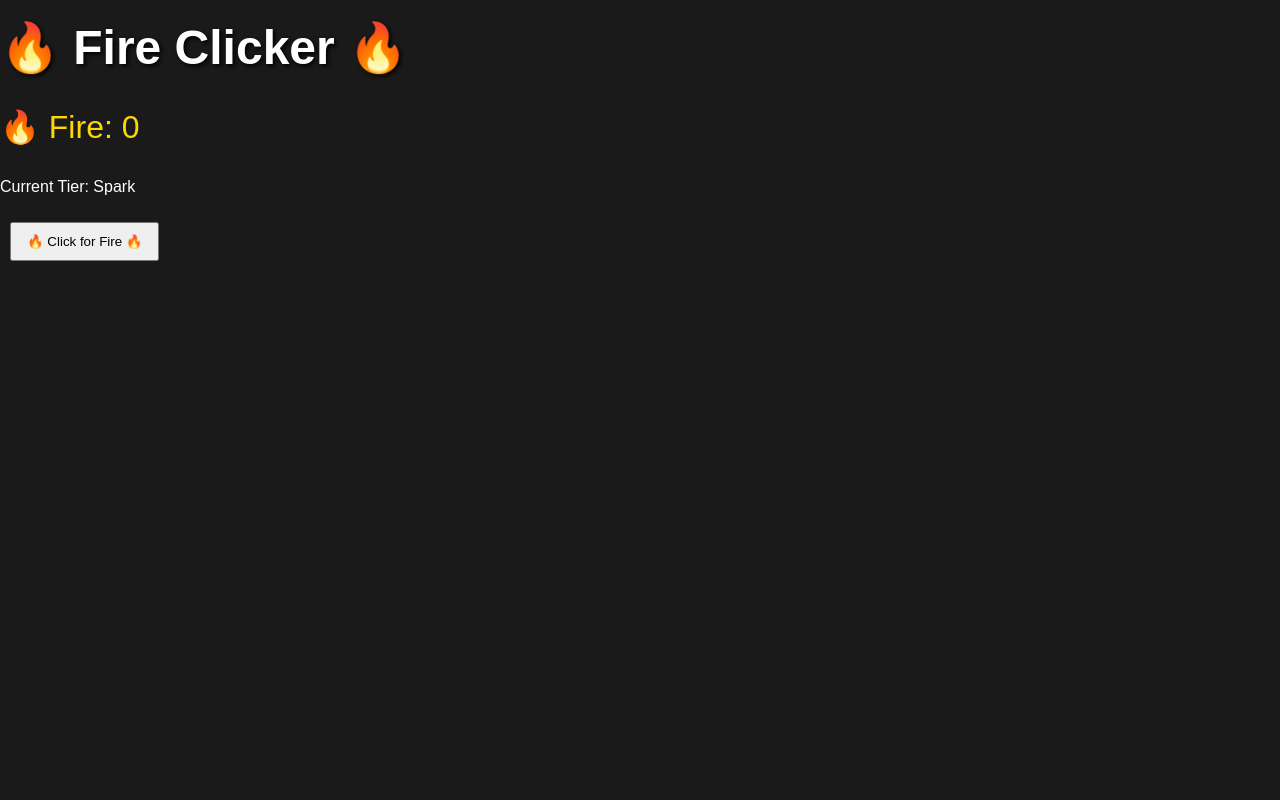
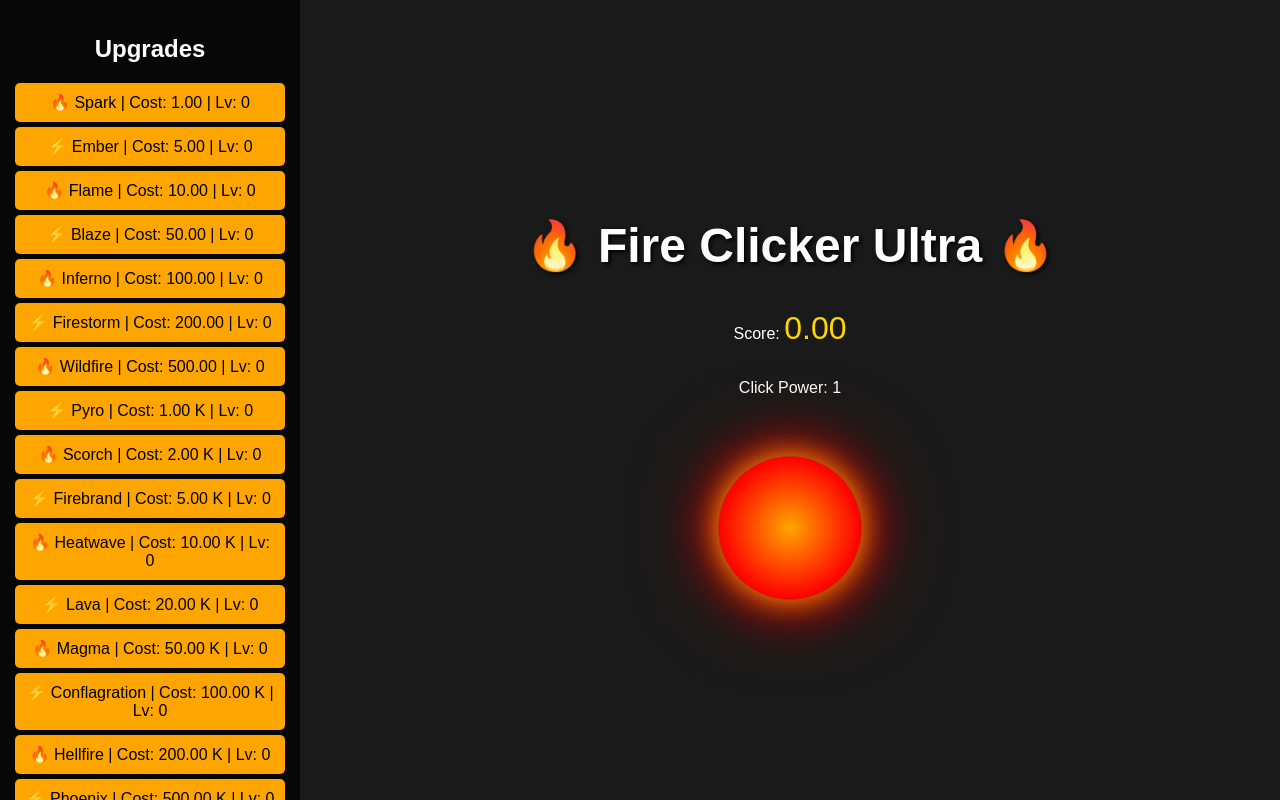
Before and after one commit to chenuldamvidu/Fire-clicker, a plain HTML site: page index.html in a window 1280 px wide. Drawn offline with Linux system fonts and the light colour scheme.

Commit message:
Update index.html

```diff
--- a/index.html
+++ b/index.html
@@ -1,18 +1,33 @@
 <!DOCTYPE html>
 <html lang="en">
 <head>
-    <meta charset="UTF-8">
-    <meta name="viewport" content="width=device-width, initial-scale=1.0">
-    <title>🔥 Fire Clicker 🔥</title>
-    <link rel="stylesheet" href="style.css">
+<meta charset="UTF-8">
+<meta name="viewport" content="width=device-width, initial-scale=1.0">
+<title>🔥 Fire Clicker Ultra 🔥</title>
+<link rel="stylesheet" href="style.css">
 </head>
 <body>
-    <h1>🔥 Fire Clicker 🔥</h1>
-    <p id="score">🔥 Fire: 0</p>
-    <p id="tier">Current Tier: Spark</p>
+<div class="container">
 
-    <button id="clickButton">🔥 Click for Fire 🔥</button>
+    <!-- Left shop panel -->
+    <div id="shop">
+        <h2>Upgrades</h2>
+        <div id="upgrade-list"></div>
+        <button id="reset-progress">RESET Progress</button>
+    </div>
 
-    <script src="script.js"></script>
+    <!-- Main game area -->
+    <div class="main">
+        <h1>🔥 Fire Clicker Ultra 🔥</h1>
+        <p>Score: <span id="score">0</span></p>
+        <p>Click Power: <span id="click-power">1</span></p>
+        <div id="fire-container">
+            <!-- CSS flame -->
+            <div id="fire-btn"></div>
+        </div>
+    </div>
+
+</div>
+<script src="game.js"></script>
 </body>
 </html>
```
